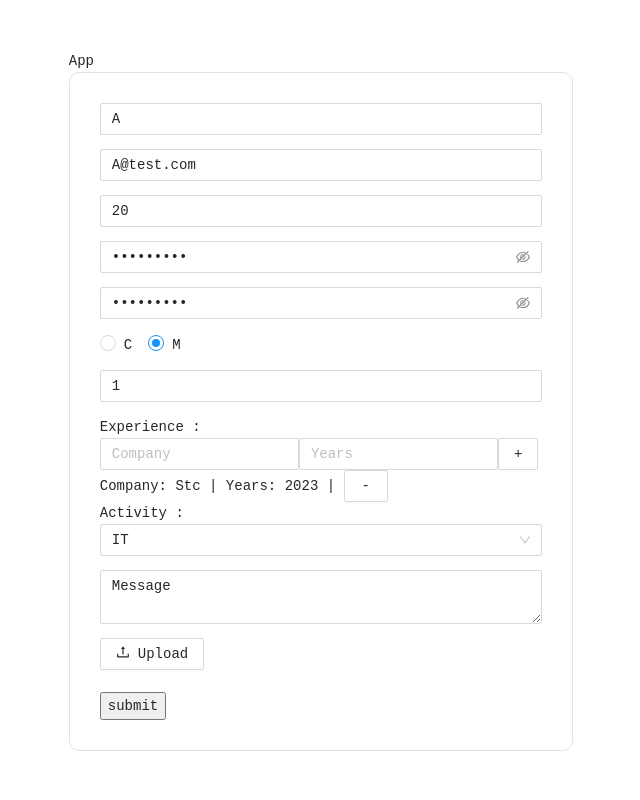
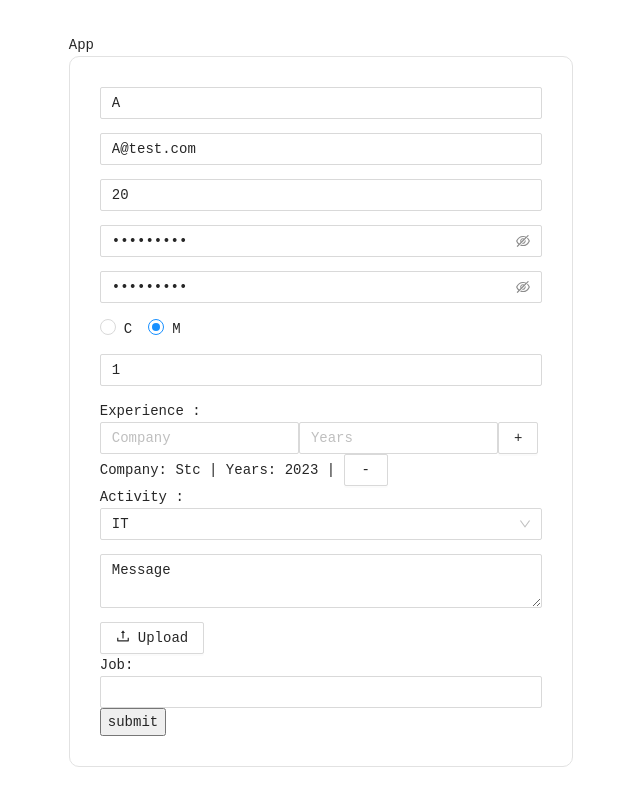
Before and after one commit to Aminefilaliansari/React-HookForm, a React (Vite) app: page / in a window 1280 px wide. Shown: the whole page, without its empty margins (319-959 px from the left). Built offline with nearby package versions, Linux system fonts and the light colour scheme.

Commit message:
add new input job child component

```diff
--- a/src/components/FormAdmin.jsx
+++ b/src/components/FormAdmin.jsx
@@ -5,6 +5,7 @@ import { schema } from "../validators/schema";
 import ExperienceForm from "./ExperienceForm";
 import TextArea from "antd/lib/input/TextArea";
 import { UploadOutlined } from "@ant-design/icons/lib/icons";
+import JobParent from "./JobParent";
 
 export default function FormAdmin() {
   const {
@@ -36,6 +37,7 @@ export default function FormAdmin() {
 
   const onSubmit = (data) => {
     console.log("data:", data);
+    alert("Done");
     reset();
   };
 
@@ -199,9 +201,10 @@ export default function FormAdmin() {
                 accept=".jpg,.png"
                 maxCount={1}
                 onChange={(info) => {
+                  if (info.fileList) {
                     onChange(info.fileList);
                   }
-                }
+                }}
                 fileList={value}
               >
                 <Button icon={<UploadOutlined />}>Upload</Button>
@@ -211,6 +214,8 @@ export default function FormAdmin() {
           {errors.picture && <p role="alert">{errors.picture.message}</p>}
         </div>
 
+                <JobParent control={control} errors={errors} />
+
         <br />
         <input type="submit" value="submit" />
 
--- /dev/null
+++ b/src/components/JobChild.jsx
@@ -0,0 +1,18 @@
+import { Input } from "antd";
+import {Controller } from "react-hook-form";
+
+export default function JobChild({control, errors}) {
+
+  return (
+    <>
+      <label htmlFor="job">Job:</label>
+      <Controller
+        control={control}
+        name="job"
+        render={({ field }) => <Input {...field} />}
+      />
+      {console.log("ERROR JOB:",errors)}
+      {errors.job && <p role="alert">{errors.job.message}</p>}
+    </>
+  );
+}
--- /dev/null
+++ b/src/components/JobParent.jsx
@@ -0,0 +1,5 @@
+import JobChild from "./JobChild";
+
+export default function JobParent({control, errors}) {
+  return <JobChild control={control} errors={errors} />;
+}
--- a/src/validators/schema.jsx
+++ b/src/validators/schema.jsx
@@ -41,5 +41,6 @@ export const schema = yup
       .test("fileSize", "The file is too large", (value) => {
         return value && value[0].size <= 1048576; // 1MB
       }),
+     job: yup.string().required(),
   })
   .required();
```
